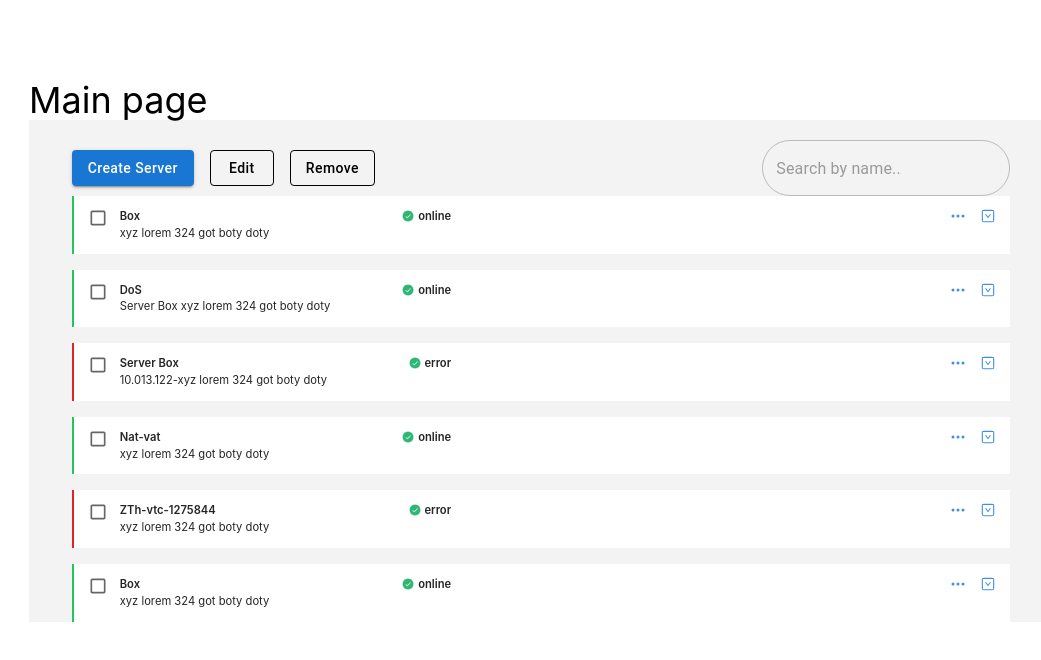
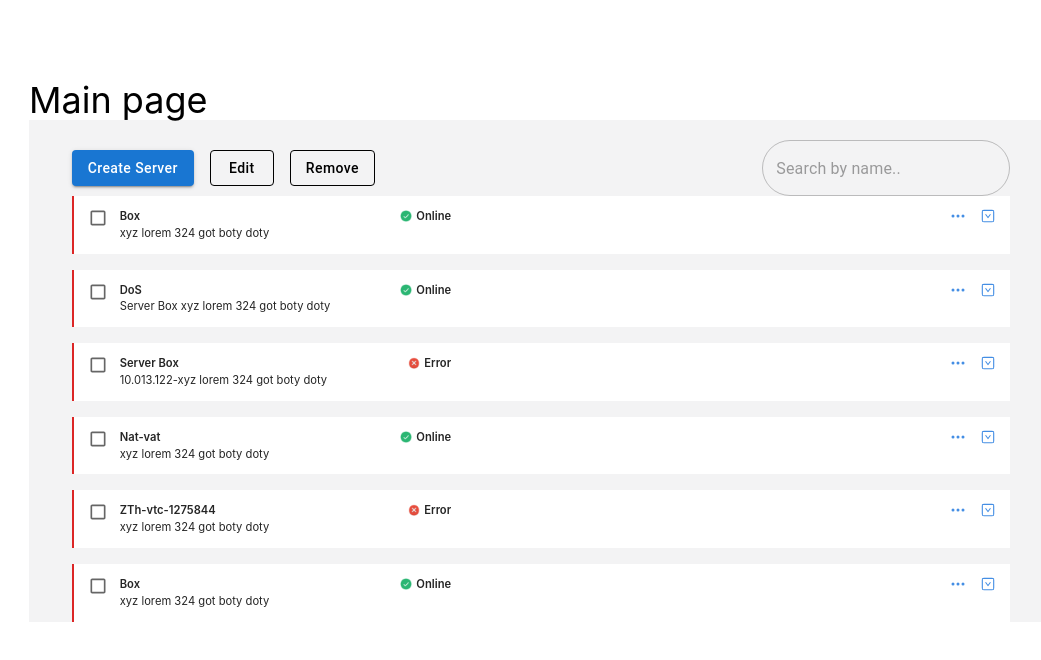
Before and after one commit to ishantsahni/the-task, a React (Create React App) app: page /#/ in a window 1280 px wide. Shown: the top 660 px of the page, without its empty margins (99-1140 px from the left). Built offline with nearby package versions, Linux system fonts and the light colour scheme.

Commit message:
status added

```diff
--- a/src/components/TaskHeader/index.js
+++ b/src/components/TaskHeader/index.js
@@ -55,7 +55,7 @@
           <img
             alt="success"
             className="h-3 w-3 mr-1 mt-0.5"
-            src={Resources.images.mainPage.success}
+            src={items.status === "Online" ? Resources.images.mainPage.success : Resources.images.mainPage.error}
           />
           <p className="font-semibold text-[0.7rem] text-nero">
             {items.status}
--- a/src/config/Resources/index.js
+++ b/src/config/Resources/index.js
@@ -4,6 +4,7 @@
     images: {
       mainPage: {
         success: `${base}/MainPage/success.png`,
+        error: `${base}/MainPage/error.png`,
       },
     },
   };
--- a/src/redux/Reducers/common/index.js
+++ b/src/redux/Reducers/common/index.js
@@ -8,7 +8,7 @@
       server_ip: "10.19.19.23",
       nat_space_id: "12",
       server_nat_ip: "122.12.19.21",
-      status: "online",
+      status: "Online",
       uniqueId: "12345",
     },
     {
@@ -17,7 +17,7 @@
       server_ip: "10.19.19.23",
       nat_space_id: "1",
       server_nat_ip: "122.12.19.21",
-      status: "online",
+      status: "Online",
       uniqueId: "12346",
     },
     {
@@ -26,7 +26,7 @@
       server_ip: "10.19.19.23",
       nat_space_id: "12",
       server_nat_ip: "122.12.19.21",
-      status: "error",
+      status: "Error",
       uniqueId: "12347",
     },
     {
@@ -35,7 +35,7 @@
       server_ip: "10.19.19.23",
       nat_space_id: "15",
       server_nat_ip: "122.12.19.21",
-      status: "online",
+      status: "Online",
       uniqueId: "12348",
     },
     {
@@ -44,7 +44,7 @@
       server_ip: "10.19.19.23",
       nat_space_id: "14",
       server_nat_ip: "122.12.19.21",
-      status: "error",
+      status: "Error",
       uniqueId: "12349",
     },
     {
@@ -53,7 +53,7 @@
       server_ip: "10.19.19.23",
       nat_space_id: "13",
       server_nat_ip: "122.12.19.21",
-      status: "online",
+      status: "Online",
       uniqueId: "12311",
     },
   ],
```
